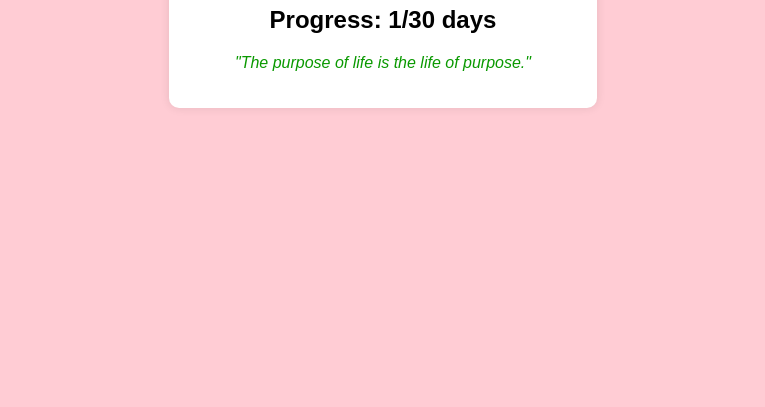
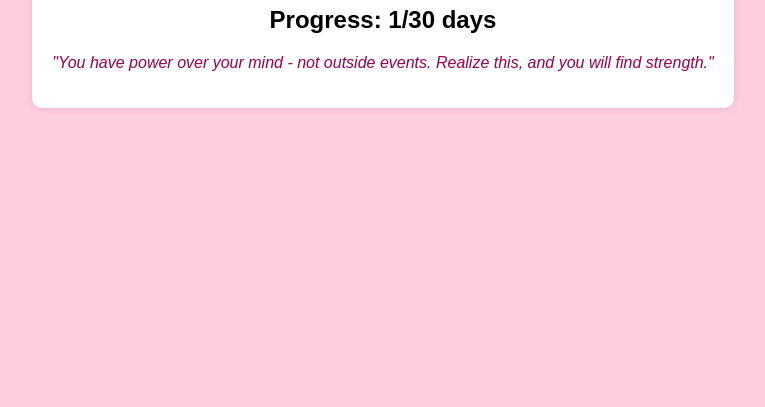
Before and after one commit to bekturmsv/30github, a website: page generated_sites/site_3-2-2025_progress_1/index.html in a window 1280 px wide. Shown: the part 393-800 px from the top of the page, without its empty margins (257-1022 px from the left). Drawn offline with Linux system fonts and the light colour scheme.

Commit message:
Site created in folder generated_sites\site_3-2-2025_progress_1. Progress: 1/30 days.

```diff
--- a/generated_sites/site_3-2-2025_progress_1/index.html
+++ b/generated_sites/site_3-2-2025_progress_1/index.html
@@ -10,7 +10,7 @@
         <div class='container'>
             <h1>Today is February 3, 2025</h1>
             <h2>Progress: 1/30 days</h2>
-            <p class='quote'>"The purpose of life is the life of purpose."</p>
+            <p class='quote'>"You have power over your mind - not outside events. Realize this, and you will find strength."</p>
         </div>
     </body>
     </html>
--- a/generated_sites/site_3-2-2025_progress_1/style.css
+++ b/generated_sites/site_3-2-2025_progress_1/style.css
@@ -1,6 +1,6 @@
 body {
         font-family: Arial, sans-serif;
-        background-color: hsl(351, 100%, 90%);
+        background-color: hsl(336, 100%, 90%);
         display: flex;
         justify-content: center;
         align-items: center;
@@ -17,5 +17,5 @@ body {
     .quote {
         font-style: italic;
         margin-top: 10px;
-        color: hsl(116, 100%, 30%);
+        color: hsl(330, 100%, 30%);
     }
```
